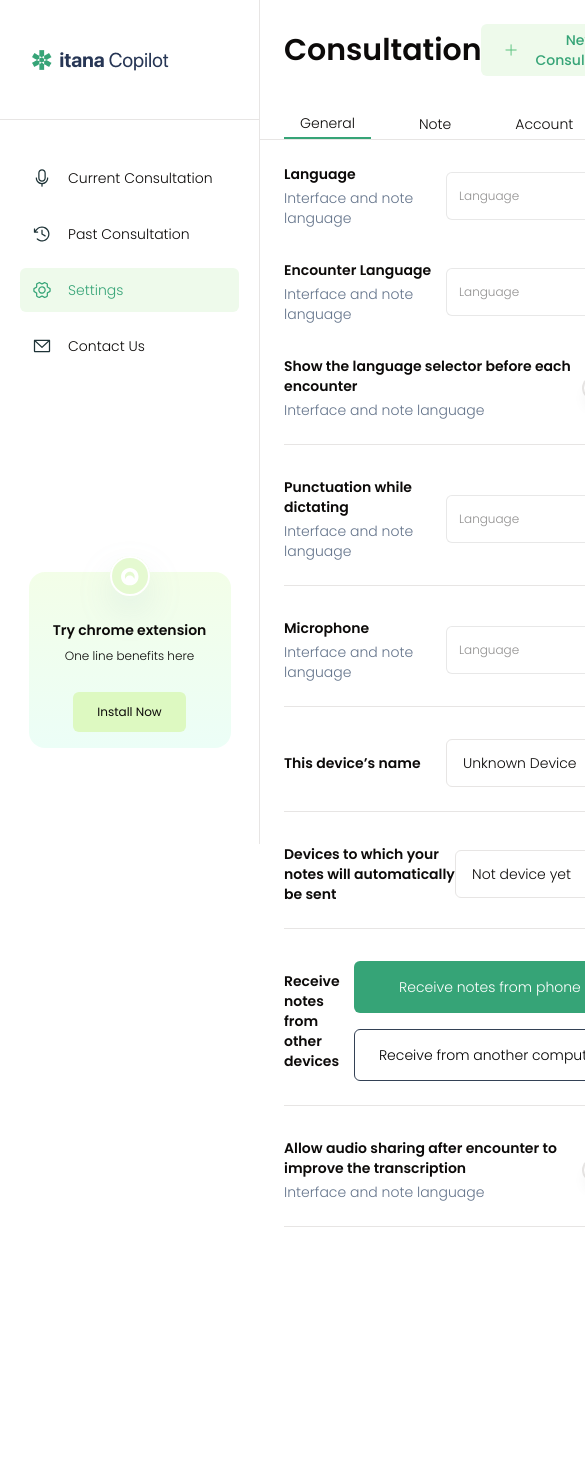
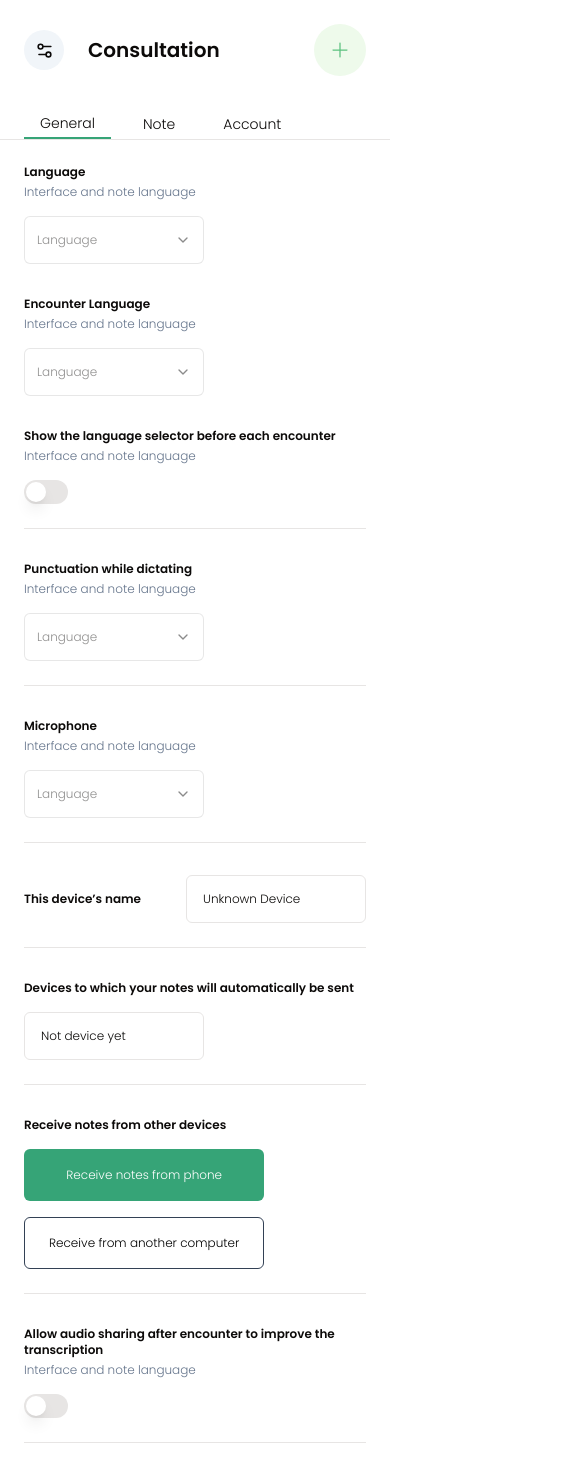
Before and after one commit to fastsail/itana-copilot-FE, a Next.js app: page /dashboard/settings in a window 390 px wide. Shown: the top 1467 px of the page, 585 px wide, since content can reach past the window. Before the commit the page ends 1251 px from the top, so only its background shows below. Built offline with nearby package versions, Linux system fonts and the light colour scheme.

Commit message:
Responsiveness

```diff
--- a/src/app/dashboard/_components/Sidebar/index.tsx
+++ b/src/app/dashboard/_components/Sidebar/index.tsx
@@ -58,14 +58,20 @@ export default function Sidebar() {
 	//
 	const pathname = usePathname();
 	const [isActivePage, setIsActivePage] = React.useState<string>(pathname);
-	const { consultationViews } = useDashboardStateChange();
+	const { consultationViews, setShowSidebar, showSidebar } = useDashboardStateChange();
 	//
 	React.useEffect(() => {
 		setIsActivePage(pathname);
 	}, [pathname]);
 	//
+	//
 	return (
-		<aside className='sticky top-0 min-w-[260px] border-r h-screen flex flex-col justify-between'>
+		<aside
+			className={cn(
+				'md:sticky fixed z-[50] top-0 min-w-[260px] border-r h-screen bg-white transition-transform md:flex flex-col justify-between',
+				showSidebar ? 'translate-x-0' : 'md:translate-x-0 -translate-x-[150vw]'
+			)}
+		>
 			<div className='w-full h-[120px] border-b flex items-center px-8'>
 				<Image src={ItanaLogo} alt='itana logo' />
 			</div>
@@ -77,12 +83,12 @@ export default function Sidebar() {
 			*/}
 
 			{consultationViews === 'transcript-view' && (
-				<div className='px-8 py-5'>
-					<h1 className='font-semibold text-sm'>Today</h1>
+				<div className='px-8 py-5 mt-4 md:mt-0'>
+					<h1 className='font-semibold text-xs md:text-sm'>Today</h1>
 
 					<div
 						className={cn(
-							'flex p-3 my-3 flex-col text-sm rounded-md hover:bg-[#EEFAEB] hover:text-[#36A477] transition-all items-start font-light text-[#36A477] bg-[#EEFAEB]'
+							'flex p-3 my-3 flex-col text-xs md:text-sm rounded-md hover:bg-[#EEFAEB] hover:text-[#36A477] transition-all items-start font-light text-[#36A477] bg-[#EEFAEB]'
 						)}
 					>
 						<span className='font-medium'>Current Consultation</span>
@@ -100,6 +106,7 @@ export default function Sidebar() {
 				<div className='px-5 py-6'>
 					{sidbar_data.map((item) => (
 						<Link
+							onClick={() => showSidebar && setShowSidebar(false)}
 							key={item.href}
 							className={cn(
 								'flex p-3 my-3 text-sm rounded-md hover:bg-[#EEFAEB] hover:text-[#36A477] transition-all items-center gap-4 font-light',
@@ -120,7 +127,7 @@ export default function Sidebar() {
 			*/}
 			<div
 				className={cn(
-					'mt-auto flex items-center relative justify-center',
+					'mt-[70%] md:mt-auto flex items-center relative justify-center',
 					consultationViews === 'transcript-view' ? 'mb-2' : 'mb-24'
 				)}
 			>
@@ -129,7 +136,11 @@ export default function Sidebar() {
 					<h1 className='font-semibold text-sm mt-8'>Try chrome extension</h1>
 					<p className='text-xs font-light'>One line benefits here</p>
 
-					<button className='bg-[#DDF9C1] mt-auto text-xs px-6 py-3 rounded-md' type='button'>
+					<button
+						onClick={() => showSidebar && setShowSidebar(false)}
+						className='bg-[#DDF9C1] mt-auto text-xs px-6 py-3 rounded-md'
+						type='button'
+					>
 						Install Now
 					</button>
 				</div>
@@ -144,6 +155,7 @@ export default function Sidebar() {
 				<div className='px-5 py-6'>
 					{sidebar_data_aux.map((item) => (
 						<Link
+							onClick={() => showSidebar && setShowSidebar(false)}
 							key={item.href}
 							className={cn(
 								'flex p-3 my-3 text-sm rounded-md hover:bg-[#EEFAEB] hover:text-[#36A477] transition-all items-center gap-4 font-light',
--- a/src/app/dashboard/_components/TopNavbar/index.tsx
+++ b/src/app/dashboard/_components/TopNavbar/index.tsx
@@ -2,7 +2,9 @@
 
 import { useDashboardStateChange } from '@/app/zustand/useDashboardStateChange';
 import { button_styles } from '@/constants/global.const';
+import useClickOutside from '@/hooks/useClickOutside';
 import { cn } from '@/lib/utils';
+import { Settings, Settings2 } from 'lucide-react';
 import { usePathname, useRouter } from 'next/navigation';
 import React from 'react';
 
@@ -19,7 +21,11 @@ export default function TopNavigation() {
 		setActiveView,
 		setActiveSettingsView,
 		setConsultationView: setViewState,
+		showSidebar,
+		setShowSidebar,
 	} = useDashboardStateChange();
+
+	const sidebarRef = useClickOutside({ callback: () => setShowSidebar(false) });
 
 	/**
 	|--------------------------------------------------
@@ -37,11 +43,23 @@ export default function TopNavigation() {
 	const router = useRouter();
 
 	return (
-		<nav className='top-0 sticky bg-white h-[140px] z-50 border-b w-full flex-col justify-between items-center flex p-6 pb-0'>
+		<nav
+			ref={sidebarRef}
+			className='top-0 sticky bg-white h-[140px] z-50 border-b w-full flex-col justify-between items-center flex p-6 pb-0'
+		>
 			<div className='w-full flex items-center justify-between'>
-				<h1 className='font-semibold text-3xl'>Consultation</h1>
+				<button
+					onClick={() => setShowSidebar(!showSidebar)}
+					className='md:hidden flex rounded-full h-10 w-10 items-center justify-center mr-6 bg-slate-100'
+					type='button'
+				>
+					<Settings2 size={19} />
+				</button>
+				{/*  */}
+				<h1 className='font-semibold text-xl md:text-3xl'>Consultation</h1>
 
 				<button
+					title='New Consultation'
 					onClick={() => {
 						router.push('/dashboard/current-consultation');
 						setViewState('default');
@@ -49,16 +67,18 @@ export default function TopNavigation() {
 					type='button'
 					className={cn(
 						button_styles,
-						'bg-[#EEFAEB] text-[#36A477] font-medium text-sm flex items-center gap-4 h-[52px] rounded-md'
+						'bg-[#EEFAEB] ml-auto text-[#36A477] font-medium text-sm flex justify-center items-center gap-4 h-[52px] md:w-max w-[52px] rounded-full md:rounded-md'
 					)}
 				>
+					<span className='w-[18px]'>
 						<svg width='16' height='16' viewBox='0 0 16 16' fill='none' xmlns='http://www.w3.org/2000/svg'>
 							<path
 								d='M15.5 8C15.5 8.16576 15.4342 8.32473 15.3169 8.44194C15.1997 8.55915 15.0408 8.625 14.875 8.625H8.625V14.875C8.625 15.0408 8.55915 15.1997 8.44194 15.3169C8.32473 15.4342 8.16576 15.5 8 15.5C7.83424 15.5 7.67527 15.4342 7.55806 15.3169C7.44085 15.1997 7.375 15.0408 7.375 14.875V8.625H1.125C0.95924 8.625 0.800269 8.55915 0.683058 8.44194C0.565848 8.32473 0.5 8.16576 0.5 8C0.5 7.83424 0.565848 7.67527 0.683058 7.55806C0.800269 7.44085 0.95924 7.375 1.125 7.375H7.375V1.125C7.375 0.95924 7.44085 0.800269 7.55806 0.683058C7.67527 0.565848 7.83424 0.5 8 0.5C8.16576 0.5 8.32473 0.565848 8.44194 0.683058C8.55915 0.800269 8.625 0.95924 8.625 1.125V7.375H14.875C15.0408 7.375 15.1997 7.44085 15.3169 7.55806C15.4342 7.67527 15.5 7.83424 15.5 8Z'
 								fill='#5BC17F'
 							/>
 						</svg>
-					New Consultation
+					</span>
+					<span className='md:inline hidden'>New Consultation</span>
 				</button>
 			</div>
 
@@ -89,7 +109,7 @@ export default function TopNavigation() {
 			|--------------------------------------------------
 			*/}
 			{!pathname.includes('/settings') ? null : (
-				<div className='w-full flex gap-8'>
+				<div className='w-full flex gap-4 md:gap-8'>
 					{settingsTabView.map((tab) => (
 						<button
 							onClick={() => setActiveSettingsView(tab as any)}
--- a/src/app/dashboard/contact/page.tsx
+++ b/src/app/dashboard/contact/page.tsx
@@ -7,7 +7,7 @@ export default function ContactUs() {
 		<div className='p-6'>
 			<h1 className='text-sm font-semibold'>Your Message</h1>
 
-			<div className='w-[80%]'>
+			<div className='md:w-[80%]'>
 				<textarea
 					className='w-full text-sm placeholder:text-sm font-light min-h-[500px] border resize-none rounded-md mt-6 p-6'
 					placeholder='Your enquiry here'
--- a/src/app/dashboard/current-consultation/_features/Transcript.tsx
+++ b/src/app/dashboard/current-consultation/_features/Transcript.tsx
@@ -47,14 +47,14 @@ export default function Transcript() {
 			<div className='flex flex-col gap-6'>
 				{dummyResponse.map((res) => (
 					<div key={res.time_stamp}>
-						<span className='text-sm font-light text-slate-500'>{res.time_stamp}</span>
-						<p className='text-sm font-light text-slate-600'>{res.text}</p>
+						<span className='text-xs md:text-sm font-light text-slate-500'>{res.time_stamp}</span>
+						<p className='text-xs md:text-sm font-light text-slate-600'>{res.text}</p>
 					</div>
 				))}
 			</div>
 
 			{/* Finish and generate note */}
-			<div className='flex items-center gap-[1px] bottom-24 fixed right-8'>
+			<div className='flex items-center gap-[1px] bottom-24 fixed right-8 ml-4'>
 				{/* Pause recording  */}
 				{showPause && (
 					<div ref={pauseRef}>
@@ -67,7 +67,7 @@ export default function Transcript() {
 							)}
 						>
 							<PauseCircleIcon color='white' />{' '}
-							<span className='text-white text-sm'>Pause Consultation</span>
+							<span className='text-white text-xs md:text-sm'>Pause Consultation</span>
 						</button>
 					</div>
 				)}
@@ -78,7 +78,7 @@ export default function Transcript() {
 					type='button'
 					className={cn(
 						button_styles,
-						'bg-[#36A477] text-sm font-light text-white h-[48px] py-3 rounded-l-md flex items-center gap-2 px-8'
+						'bg-[#36A477] text-xs md:text-sm font-light text-white h-[48px] py-3 rounded-l-md flex items-center gap-2 px-8'
 					)}
 				>
 					<svg width='17' height='12' viewBox='0 0 17 12' fill='none' xmlns='http://www.w3.org/2000/svg'>
--- a/src/app/dashboard/layout.tsx
+++ b/src/app/dashboard/layout.tsx
@@ -15,6 +15,7 @@ export default function RootLayout({
 	return (
 		<main className='flex w-screen'>
 			<Sidebar />
+
 			<section className='w-full'>
 				<TopNavigation />
 				{children}
--- a/src/app/dashboard/past-consultation/page.tsx
+++ b/src/app/dashboard/past-consultation/page.tsx
@@ -26,7 +26,7 @@ export default function PastConsultation() {
 					type='button'
 					className={cn(
 						button_styles,
-						'h-[52px] w-full max-w-[360px] gap-4 rounded-md mt-12 px-24 font-light bg-[#36A477] text-white flex items-center justify-center text-sm'
+						'h-[52px] w-full max-w-[360px] gap-4 rounded-md mt-12 px-12 md:px-24 font-light bg-[#36A477] text-white flex items-center justify-center text-sm'
 					)}
 				>
 					<Microphone color='white' /> Start Consultation
--- a/src/app/dashboard/settings/_features/Account.tsx
+++ b/src/app/dashboard/settings/_features/Account.tsx
@@ -10,7 +10,7 @@ export default function Account() {
 			| Note Template
 			|--------------------------------------------------
 			*/}
-			<div className='flex justify-between items-center w-full max-w-[500px] border-b pb-6'>
+			<div className='flex justify-between flex-wrap gap-4 items-center w-full max-w-[500px] border-b pb-6'>
 				<div className='flex flex-col gap-1'>
 					<span className='text-sm font-semibold'>Email address</span>
 				</div>
@@ -29,7 +29,7 @@ export default function Account() {
 			| Subscription
 			|--------------------------------------------------
 			*/}
-			<div className='flex justify-between items-start w-full max-w-[500px] border-b pb-6'>
+			<div className='flex justify-between flex-wrap gap-4 items-start w-full max-w-[500px] border-b pb-6'>
 				<div className='flex flex-col gap-1'>
 					<span className='text-sm font-semibold'>Subscription</span>
 				</div>
@@ -55,7 +55,7 @@ export default function Account() {
 			| Personal Informantion
 			|--------------------------------------------------
 			*/}
-			<div className='flex justify-between items-start w-full max-w-[500px] gap-x-8 border-b pb-6'>
+			<div className='flex justify-between flex-wrap gap-4 items-start w-full max-w-[500px] gap-x-8 border-b pb-6'>
 				<div className='flex flex-col gap-1 max-w-[180px]'>
 					<span className='text-sm font-semibold'>Personal information</span>
 					<span className='text-xs font-light'>
--- a/src/app/dashboard/settings/_features/General.tsx
+++ b/src/app/dashboard/settings/_features/General.tsx
@@ -50,10 +50,10 @@ export default function General() {
             | Language
             |--------------------------------------------------
             */}
-			<div className='flex justify-between items-center w-full max-w-[500px]'>
+			<div className='flex justify-between items-center flex-wrap gap-4 w-full max-w-[500px]'>
 				<div className='flex flex-col gap-1'>
-					<span className='text-sm font-semibold'>Language</span>
-					<span className='text-sm font-light text-slate-500'>Interface and note language</span>
+					<span className='text-xs md:text-sm font-semibold'>Language</span>
+					<span className='text-xs md:text-sm font-light text-slate-500'>Interface and note language</span>
 				</div>
 				<SelectField className='h-12 border border-black/20' placeholder='Language'>
 					{['English', 'Spanish', 'French'].map((item) => (
@@ -68,10 +68,10 @@ export default function General() {
             | Encounter Language
             |--------------------------------------------------
             */}
-			<div className='flex justify-between items-center w-full max-w-[500px]'>
+			<div className='flex justify-between items-center flex-wrap gap-4 w-full max-w-[500px]'>
 				<div className='flex flex-col gap-1'>
-					<span className='text-sm font-semibold'>Encounter Language</span>
-					<span className='text-sm font-light text-slate-500'>Interface and note language</span>
+					<span className='text-xs md:text-sm font-semibold'>Encounter Language</span>
+					<span className='text-xs md:text-sm font-light text-slate-500'>Interface and note language</span>
 				</div>
 				<SelectField className='h-12 border border-black/20' placeholder='Language'>
 					{['English', 'Spanish', 'French'].map((item) => (
@@ -86,10 +86,12 @@ export default function General() {
             | Show the language selector
             |--------------------------------------------------
             */}
-			<div className='flex justify-between items-center w-full max-w-[500px] border-b pb-6'>
+			<div className='flex justify-between items-center flex-wrap gap-4 w-full max-w-[500px] border-b pb-6'>
 				<div className='flex flex-col gap-1'>
-					<span className='text-sm font-semibold'>Show the language selector before each encounter</span>
-					<span className='text-sm font-light text-slate-500'>Interface and note language</span>
+					<span className='text-xs md:text-sm font-semibold'>
+						Show the language selector before each encounter
+					</span>
+					<span className='text-xs md:text-sm font-light text-slate-500'>Interface and note language</span>
 				</div>
 
 				<div className='flex items-center space-x-2'>
@@ -102,10 +104,10 @@ export default function General() {
             | Punctuation while dictating
             |--------------------------------------------------
             */}
-			<div className='flex justify-between items-center w-full max-w-[500px] border-b pb-6'>
+			<div className='flex justify-between items-center flex-wrap gap-4 w-full max-w-[500px] border-b pb-6'>
 				<div className='flex flex-col gap-1'>
-					<span className='text-sm font-semibold'>Punctuation while dictating</span>
-					<span className='text-sm font-light text-slate-500'>Interface and note language</span>
+					<span className='text-xs md:text-sm font-semibold'>Punctuation while dictating</span>
+					<span className='text-xs md:text-sm font-light text-slate-500'>Interface and note language</span>
 				</div>
 				<SelectField className='h-12 border border-black/20' placeholder='Language'>
 					{['English', 'Spanish', 'French'].map((item) => (
@@ -121,10 +123,10 @@ export default function General() {
             | Microphone
             |--------------------------------------------------
             */}
-			<div className='flex justify-between items-center w-full max-w-[500px] border-b pb-6'>
+			<div className='flex justify-between items-center flex-wrap gap-4 w-full max-w-[500px] border-b pb-6'>
 				<div className='flex flex-col gap-1'>
-					<span className='text-sm font-semibold'>Microphone</span>
-					<span className='text-sm font-light text-slate-500'>Interface and note language</span>
+					<span className='text-xs md:text-sm font-semibold'>Microphone</span>
+					<span className='text-xs md:text-sm font-light text-slate-500'>Interface and note language</span>
 				</div>
 				<SelectField
 					className='h-12 flex justify-between text-start border border-black/20'
@@ -143,12 +145,12 @@ export default function General() {
             | This device name
             |--------------------------------------------------
             */}
-			<div className='flex justify-between items-center w-full max-w-[500px] border-b pb-6'>
+			<div className='flex justify-between items-center w-full flex-wrap gap-4 max-w-[500px] border-b pb-6'>
 				<div className='flex flex-col gap-1'>
-					<span className='text-sm font-semibold'>This device’s name</span>
+					<span className='text-xs md:text-sm font-semibold'>This device’s name</span>
 				</div>
 				<div className='flex h-12 border rounded-md w-full max-w-[180px] px-4'>
-					<span className='font-light text-sm flex items-center justify-center'>{deviceName}</span>
+					<span className='font-light text-xs md:text-sm flex items-center justify-center'>{deviceName}</span>
 				</div>
 			</div>
 
@@ -157,14 +159,16 @@ export default function General() {
             | Devices to which your notes will automatically be sent
             |--------------------------------------------------
             */}
-			<div className='flex justify-between items-center w-full max-w-[500px] border-b pb-6'>
+			<div className='flex justify-between items-center w-full flex-wrap gap-4 max-w-[500px] border-b pb-6'>
 				<div className='flex flex-col gap-1'>
-					<span className='text-sm font-semibold'>
+					<span className='text-xs md:text-sm font-semibold'>
 						Devices to which your notes will automatically be sent
 					</span>
 				</div>
 				<div className='flex h-12 border rounded-md w-full max-w-[180px] px-4'>
-					<span className='font-light text-sm flex items-center justify-center'>Not device yet</span>
+					<span className='font-light text-xs md:text-sm flex items-center justify-center'>
+						Not device yet
+					</span>
 				</div>
 			</div>
 
@@ -173,16 +177,16 @@ export default function General() {
             | Receive notes
             |--------------------------------------------------
             */}
-			<div className='flex justify-between items-center w-full max-w-[500px] border-b pb-6'>
+			<div className='flex justify-between items-center flex-wrap gap-4 w-full max-w-[500px] border-b pb-6'>
 				<div className='flex flex-col gap-1'>
-					<span className='text-sm font-semibold'>Receive notes from other devices</span>
+					<span className='text-xs md:text-sm font-semibold'>Receive notes from other devices</span>
 				</div>
 				<div className='w-max'>
 					<button
 						type='button'
 						className={cn(
 							button_styles,
-							'h-[52px] w-full gap-4 rounded-md px-6 font-light bg-[#36A477] text-white flex items-center justify-center text-sm'
+							'h-[52px] w-full gap-4 rounded-md px-6 font-light bg-[#36A477] text-white flex items-center justify-center text-xs md:text-sm'
 						)}
 					>
 						Receive notes from phone
@@ -191,7 +195,7 @@ export default function General() {
 						type='button'
 						className={cn(
 							button_styles,
-							'h-[52px] w-max gap-4 rounded-md mt-4 px-6 font-light text-black border border-slate-700 flex items-center justify-center text-sm'
+							'h-[52px] w-max gap-4 rounded-md mt-4 px-6 font-light text-black border border-slate-700 flex items-center justify-center text-xs md:text-sm'
 						)}
 					>
 						Receive from another computer
@@ -204,12 +208,12 @@ export default function General() {
             | Show the language selector
             |--------------------------------------------------
             */}
-			<div className='flex justify-between items-center w-full max-w-[500px] border-b pb-6'>
+			<div className='flex justify-between flex-wrap gap-4 items-center w-full max-w-[500px] border-b pb-6'>
 				<div className='flex flex-col gap-1'>
-					<span className='text-sm font-semibold'>
+					<span className='text-xs md:text-sm font-semibold'>
 						Allow audio sharing after encounter to improve the transcription
 					</span>
-					<span className='text-sm font-light text-slate-500'>Interface and note language</span>
+					<span className='text-xs md:text-sm font-light text-slate-500'>Interface and note language</span>
 				</div>
 
 				<div className='flex items-center space-x-2'>
--- a/src/app/dashboard/settings/_features/Note.tsx
+++ b/src/app/dashboard/settings/_features/Note.tsx
@@ -32,10 +32,10 @@ export default function Note() {
             | Note Template
             |--------------------------------------------------
             */}
-			<div className='flex justify-between items-center w-full max-w-[500px] border-b pb-24'>
+			<div className='flex justify-between flex-wrap gap-4 items-center w-full max-w-[500px] border-b pb-24'>
 				<div className='flex flex-col gap-1'>
-					<span className='text-sm font-semibold'>Note Template</span>
-					<span className='text-sm font-light text-slate-500'>Interface and note language</span>
+					<span className='text-xs md:text-sm font-semibold'>Note Template</span>
+					<span className='text-xs md:text-sm font-light text-slate-500'>Interface and note language</span>
 				</div>
 				<SelectField className='h-12 border border-black/20' placeholder='Language'>
 					{['English', 'Spanish', 'French'].map((item) => (
@@ -51,10 +51,10 @@ export default function Note() {
             | Punctuation while dictating
             |--------------------------------------------------
             */}
-			<div className='flex justify-between items-center w-full max-w-[500px] border-b pb-6'>
+			<div className='flex flex-wrap gap-4 justify-between items-center w-full max-w-[500px] border-b pb-6'>
 				<div className='flex flex-col gap-1'>
-					<span className='text-sm font-semibold'>Punctuation while dictating</span>
-					<span className='text-sm font-light text-slate-500'>Interface and note language</span>
+					<span className='text-xs md:text-sm font-semibold'>Punctuation while dictating</span>
+					<span className='text-xs md:text-sm font-light text-slate-500'>Interface and note language</span>
 				</div>
 				<SelectField className='h-12 border border-black/20' placeholder='Language'>
 					{['English', 'Spanish', 'French'].map((item) => (
@@ -70,10 +70,10 @@ export default function Note() {
             | Microphone
             |--------------------------------------------------
             */}
-			<div className='flex justify-between items-center w-full max-w-[500px] border-b pb-6'>
+			<div className='flex flex-wrap gap-4 justify-between items-center w-full max-w-[500px] border-b pb-6'>
 				<div className='flex flex-col gap-1'>
-					<span className='text-sm font-semibold'>Microphone</span>
-					<span className='text-sm font-light text-slate-500'>Interface and note language</span>
+					<span className='text-xs md:text-sm font-semibold'>Microphone</span>
+					<span className='text-xs md:text-sm font-light text-slate-500'>Interface and note language</span>
 				</div>
 				<SelectField
 					className='h-12 flex justify-between text-start border border-black/20'
--- a/src/app/zustand/useDashboardStateChange.ts
+++ b/src/app/zustand/useDashboardStateChange.ts
@@ -7,16 +7,20 @@ interface DashboardState {
 	activeView: TabViews;
 	settingsView: SettingsTabView;
 	consultationViews: 'default' | 'transcript-view';
+	showSidebar: boolean;
 	setActiveView: (view: TabViews) => void;
 	setActiveSettingsView: (view: SettingsTabView) => void;
 	setConsultationView: (view: 'default' | 'transcript-view') => void;
+	setShowSidebar: (value: boolean) => void;
 }
 
 export const useDashboardStateChange = create<DashboardState>()((set) => ({
 	settingsView: 'General',
 	activeView: 'Transcript',
 	consultationViews: 'default',
+	showSidebar: false,
 	setActiveView: (view) => set(() => ({ activeView: view })),
 	setConsultationView: (view) => set(() => ({ consultationViews: view })),
 	setActiveSettingsView: (view) => set(() => ({ settingsView: view })),
+	setShowSidebar: (value) => set(() => ({ showSidebar: value })),
 }));
```
Also changed, not shown: src/app/dashboard/current-consultation/_features/Notes.tsx (+20 -8 lines), src/app/dashboard/current-consultation/page.tsx (+4 -5 lines). Lines whose indentation alone changed are shown as unchanged.
